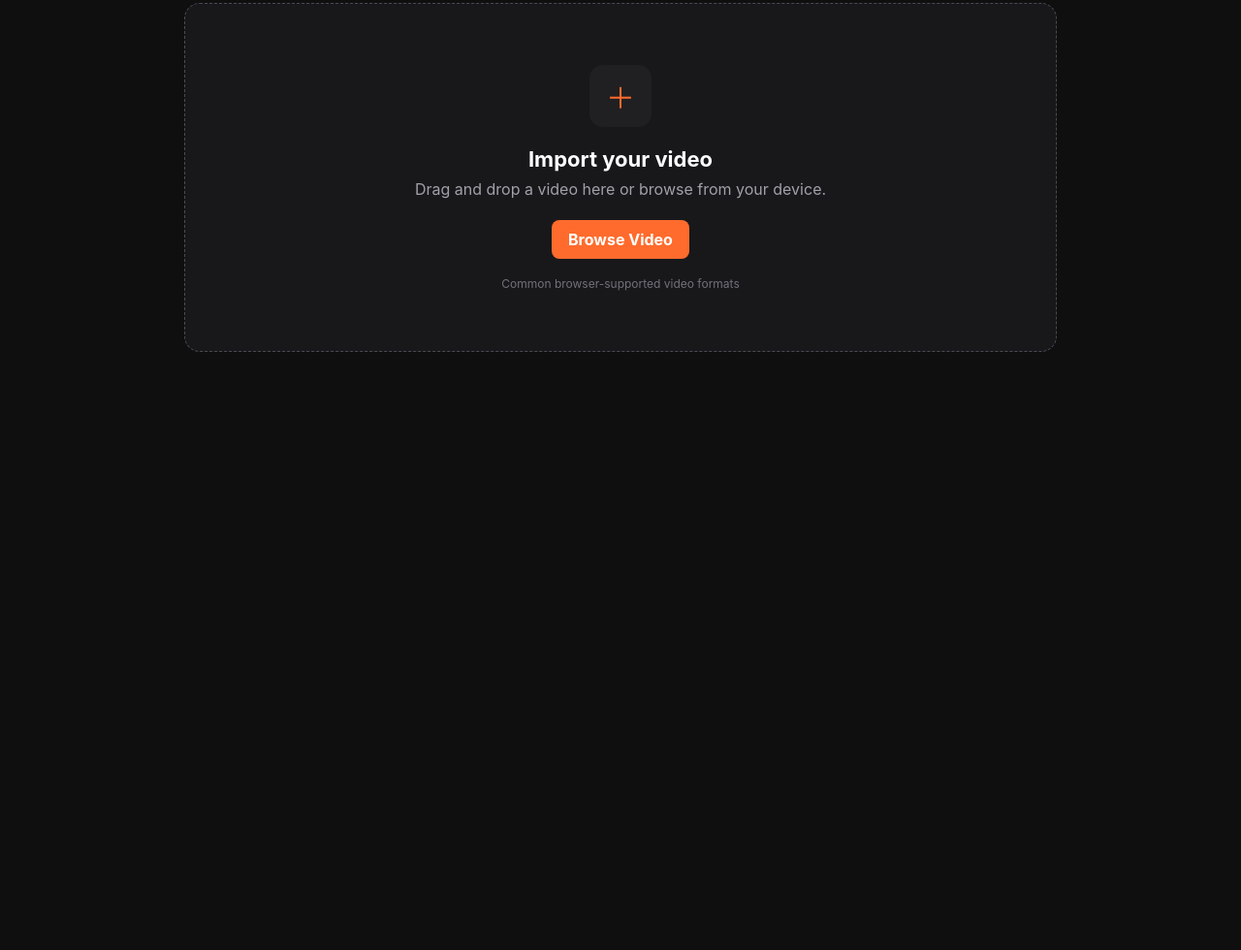
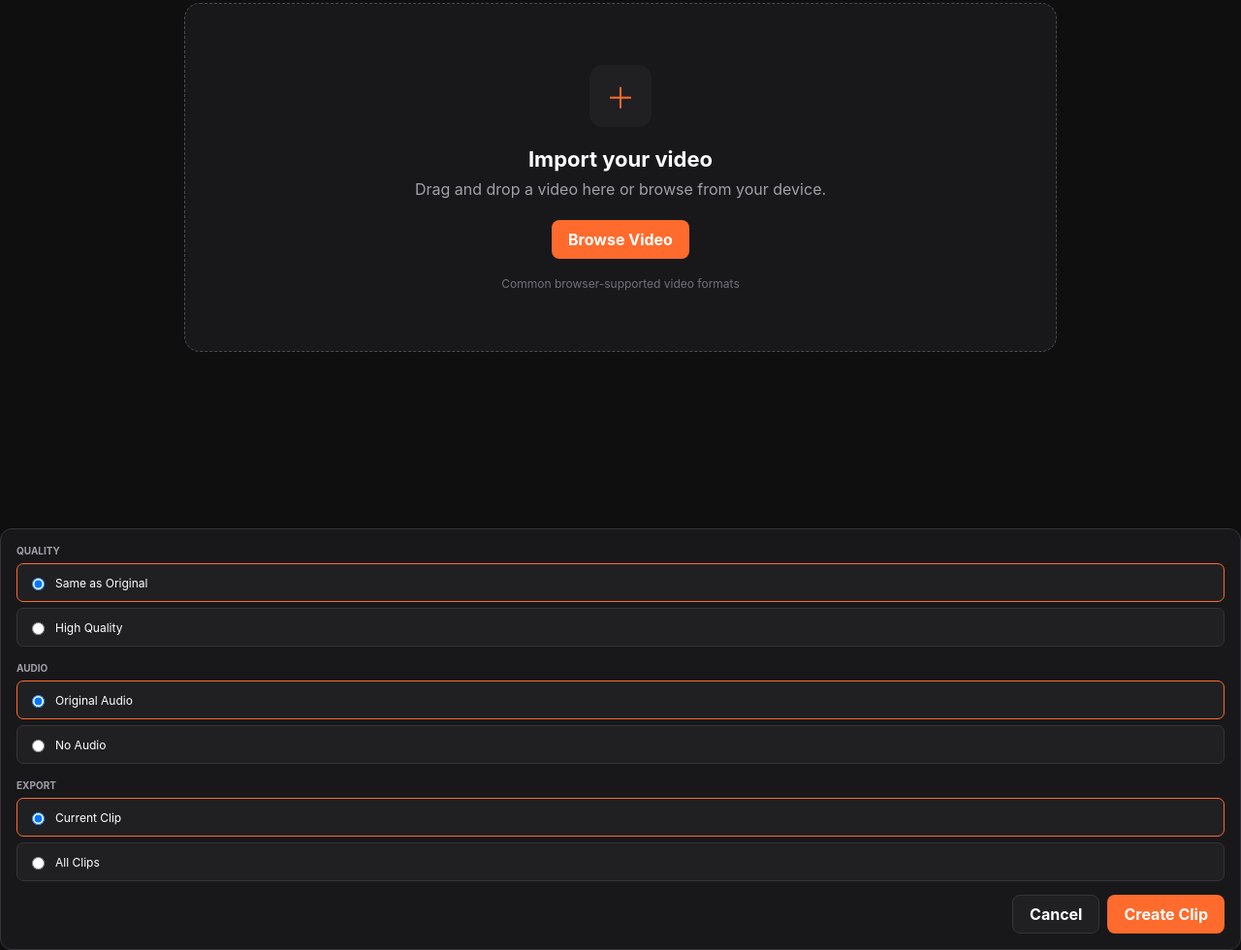
Before and after one commit to brodaribusiness-hue/free-video-clipper, a plain HTML site: page index.html in a window 1280 px wide. Shown: the part 269-1249 px from the top of the page at 97% size. Before the commit the page ends 800 px from the top, so only its background shows below. Drawn offline with Linux system fonts and the light colour scheme.

Commit message:
Refactor export options and buttons in index.html
Updated export options and actions in the export screen.

```diff
--- a/index.html
+++ b/index.html
@@ -1191,19 +1191,6 @@ body{
     </div>
 </section>
 
-<section id="exportScreen" class="screen">
-
-    <div class="export-container">
-
-        <div class="export-header">
-            <button id="backToEditorButton" class="icon-button">←</button>
-            <h1>Export</h1>
-        </div>
-
-        <div class="export-preview">
-            <video id="exportPreview" controls playsinline></video>
-        </div>
-
 <div class="export-options">
 
     <div class="option-group">
@@ -1238,19 +1225,48 @@ body{
         </div>
     </div>
 
+    <div class="option-group">
+        <div class="option-title">Export</div>
+
+        <div class="option-list">
+            <label class="option selected">
+                <input
+                    type="radio"
+                    name="exportMode"
+                    value="current"
+                    checked
+                >
+                Current Clip
+            </label>
+
+            <label class="option">
+                <input
+                    type="radio"
+                    name="exportMode"
+                    value="all"
+                >
+                All Clips
+            </label>
+        </div>
+    </div>
+
     <div class="export-actions">
-                <button id="cancelExportButton" class="secondary-button">
+        <button
+            id="cancelExportButton"
+            class="secondary-button"
+        >
             Cancel
         </button>
 
-                <button id="startExportButton" class="primary-button">
+        <button
+            id="startExportButton"
+            class="primary-button"
+        >
             Create Clip
         </button>
     </div>
 
 </div>
-    </div>
-</section>
 
 <section id="successScreen" class="screen">
 
```
Lines whose indentation alone changed are shown as unchanged.
